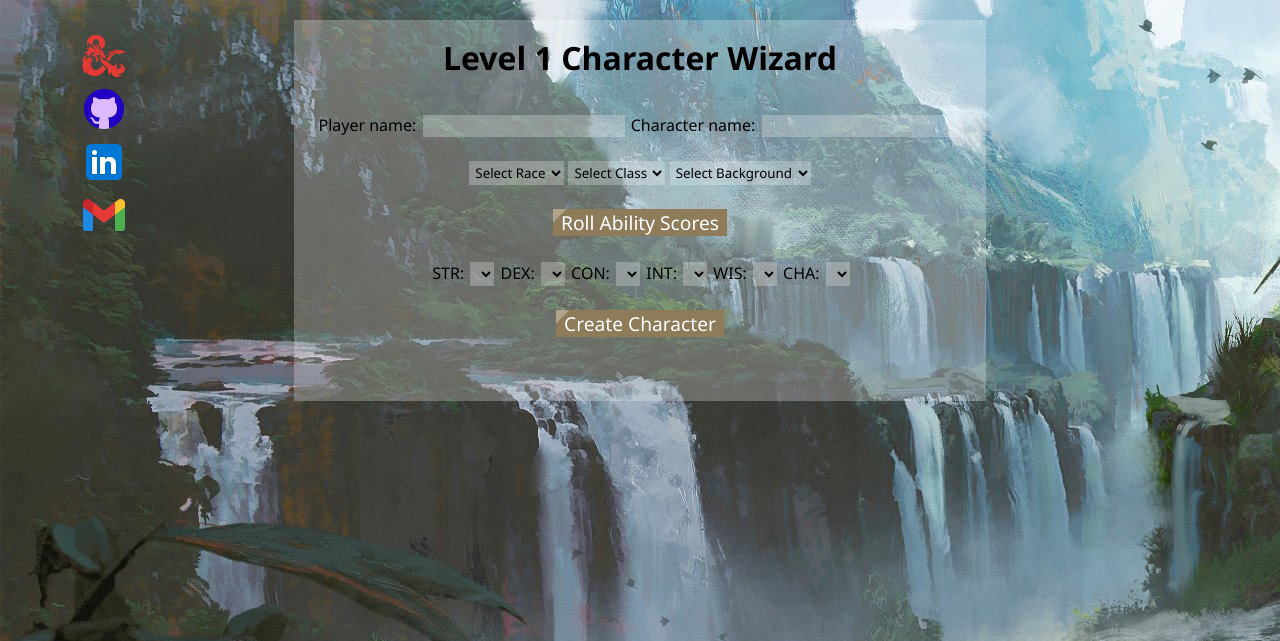
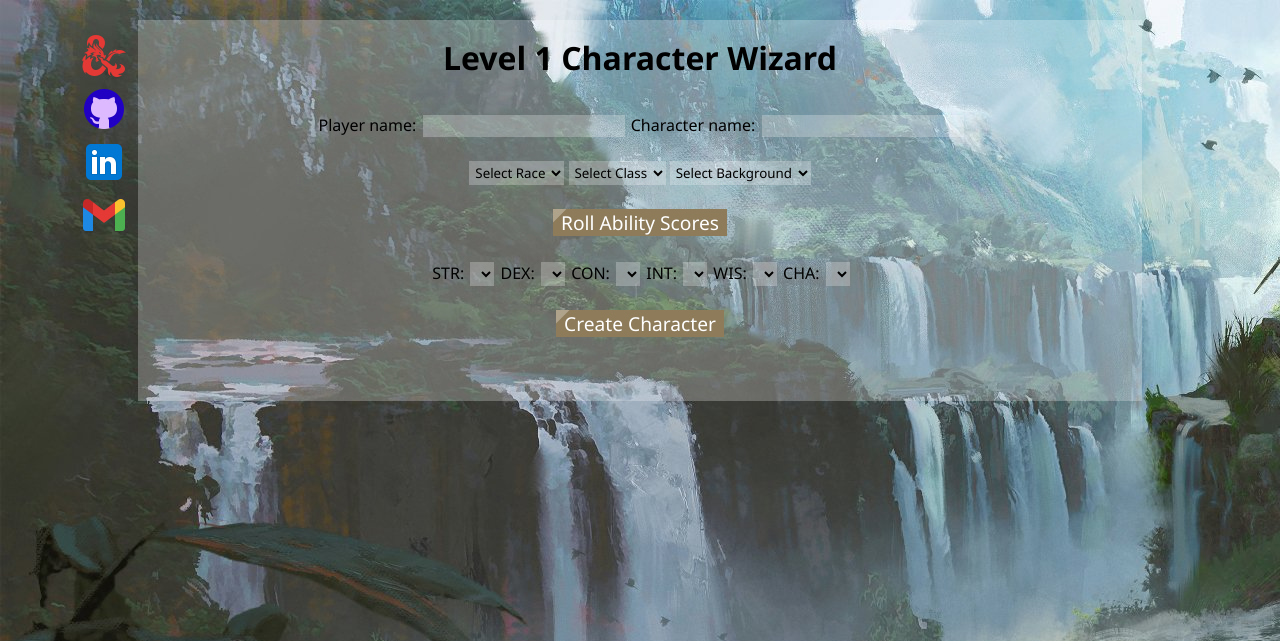
Before and after one commit to zjtheilen/level-1-wizard, a Flask app: page / in a window 1280 px wide. Shown: the top 641 px of the page. Run offline with Flask 3, Linux system fonts and the light colour scheme; lists and menus that the app fills with data are empty.

Commit message:
fix width issues, move personal links to separate file

```diff
--- a/static/styles/styles.css
+++ b/static/styles/styles.css
@@ -10,15 +10,14 @@ html {
 }
 
 body {
-    max-width: 1000px;
+    width: 1000px;
+    max-width: 90%;
     margin: 10px auto;
     text-align: center;
     margin-top: 20px !important;
 }
 
 h1, h2, h3, h4, h5, label, input, select, button, body {
-    width: fit-content;
-    margin: auto;
     padding: 2px;
     margin: 2px auto;
 }
--- a/templates/base.html
+++ b/templates/base.html
@@ -11,11 +11,8 @@
     <header>
 
         <div id="page-title">
-            <span class="personal-links">
-                <a href="https://www.dndbeyond.com/members/wasabizach"><img src="{{ url_for('static', filename='images/ampersand_logo.png') }}"><br></a>
-                <a href="https://github.com/zjtheilen"><img src="{{ url_for('static', filename='images/github.png') }}"><br></a>
-                <a href="https://www.linkedin.com/in/zachary-theilen/"><img src="{{ url_for('static', filename='images/linkedin.png') }}"><br></a>
-                <a href="mailto:zjtheilen@gmail.com"><img src="{{ url_for('static', filename='images/gmail.png') }}"></a>
+            <span>
+                {% include "partials/personal-links.html" %}
             </span>
             <span>
                 <h1>Level 1 Character Wizard</h1>
--- /dev/null
+++ b/templates/partials/personal-links.html
@@ -0,0 +1,6 @@
+<span class="personal-links">
+    <a href="https://www.dndbeyond.com/members/wasabizach"><img src="{{ url_for('static', filename='images/ampersand_logo.png') }}"><br></a>
+    <a href="https://github.com/zjtheilen"><img src="{{ url_for('static', filename='images/github.png') }}"><br></a>
+    <a href="https://www.linkedin.com/in/zachary-theilen/"><img src="{{ url_for('static', filename='images/linkedin.png') }}"><br></a>
+    <a href="mailto:zjtheilen@gmail.com"><img src="{{ url_for('static', filename='images/gmail.png') }}"></a>
+</span>
```
